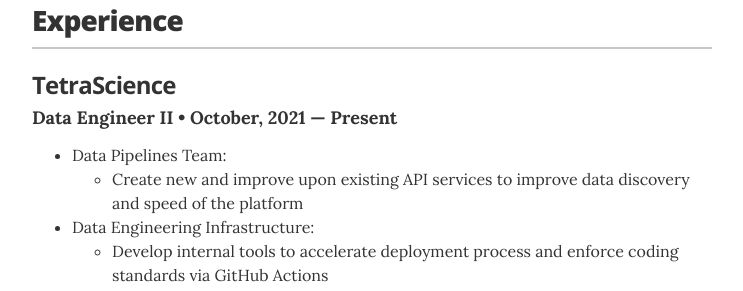
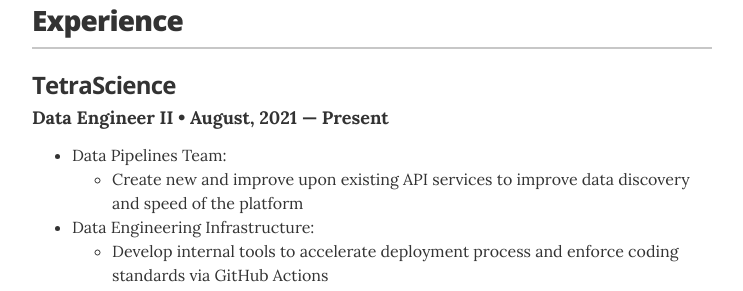
Before and after one commit to apjansing/apjansing.github.io, a Jekyll site: the page built from index.html, in a window 1280 px wide and 900 px high. Shown: the part 432-723 px from the top of the window, without its empty margins (268-1011 px from the left). Built offline with Jekyll 4.4.1, drawn with Linux system fonts in a browser that asks for light colours.

Commit message:
fix month

```diff
--- a/_data/experience.yml
+++ b/_data/experience.yml
@@ -3,7 +3,7 @@
 - company: TetraScience
   title: Data Engineer II
   date_range:
-    - October, 2021
+    - August, 2021
     - Present
   positions:
     - team: Data Pipelines Team
```
